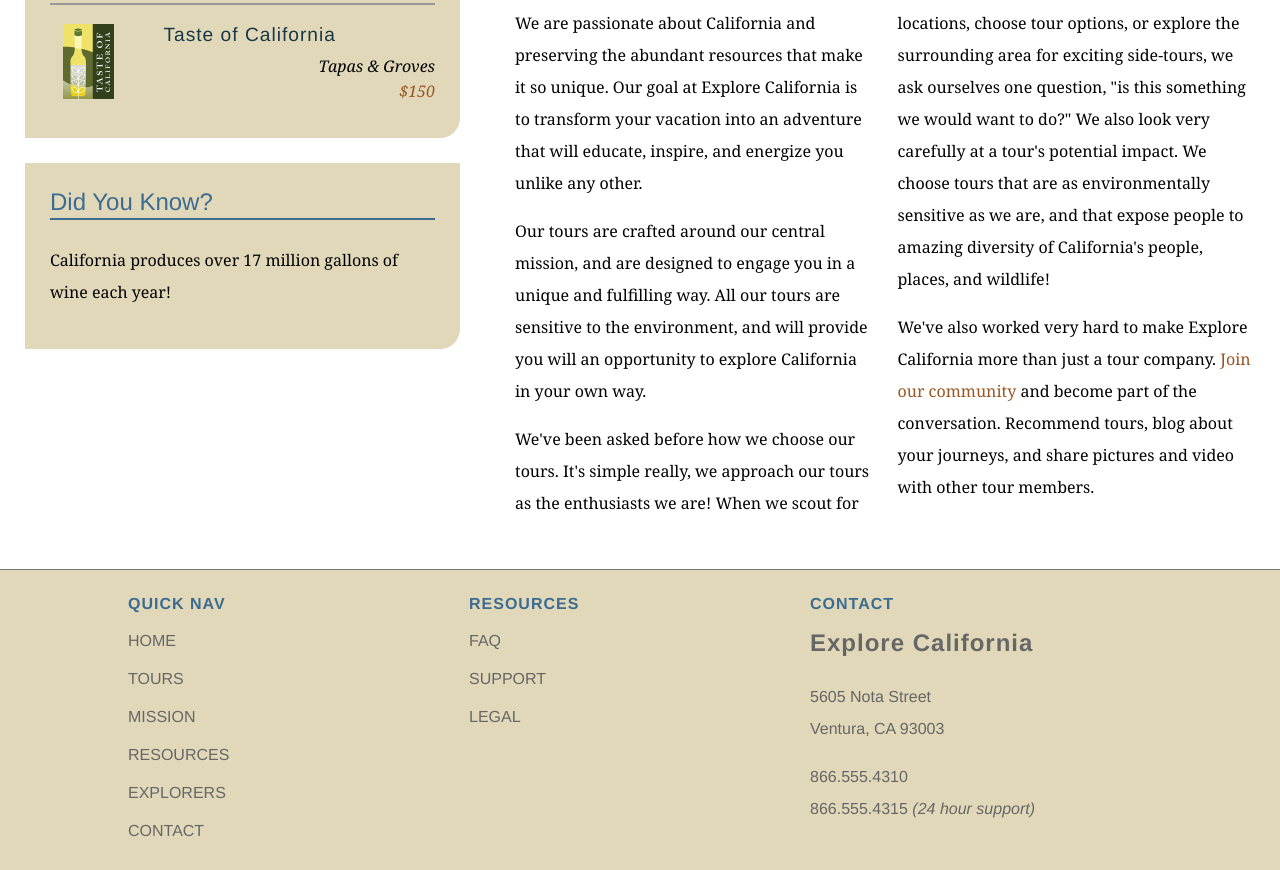
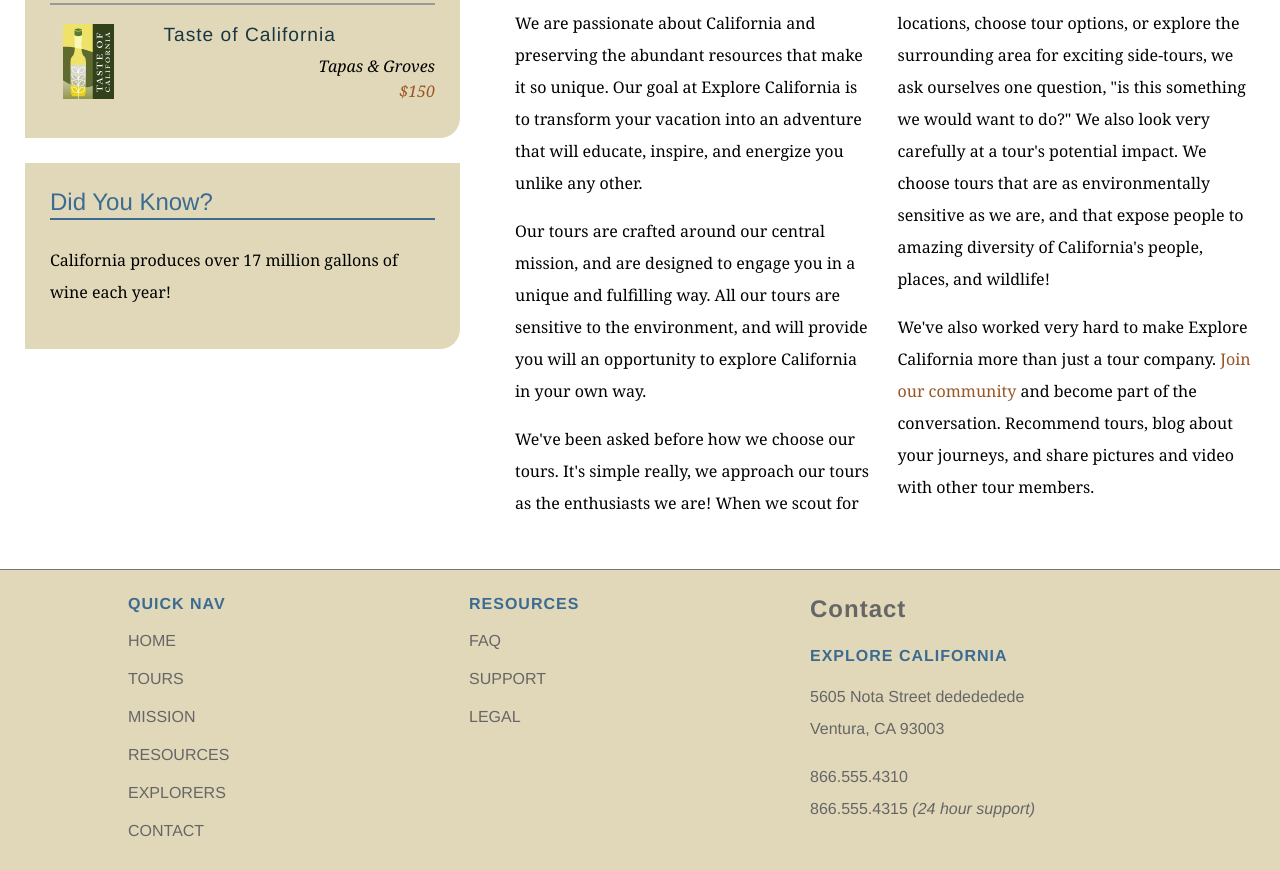
Before and after one commit to cknmzmrt/git_learn, a plain HTML site: page mission.html in a window 1280 px wide. Shown: the part 693-1563 px from the top of the page. Drawn offline with Linux system fonts and the light colour scheme.

Commit message:
text edits on missing page

```diff
--- a/mission.html
+++ b/mission.html
@@ -113,9 +113,9 @@
           </ul>
         </div>
         <div id="companyInfo">
-          <h1>Contact</h1>
-          <h2>Explore California</h2>
-          <p>5605 Nota Street<br />
+          <h2>Contact</h2>
+          <h1>Explore California</h1>
+          <p>5605 Nota Street dedededede<br />
             Ventura, CA 93003</p>
           <p>866.555.4310<br />866.555.4315 <em>(24 hour support)</em></p>
         </div>
```
